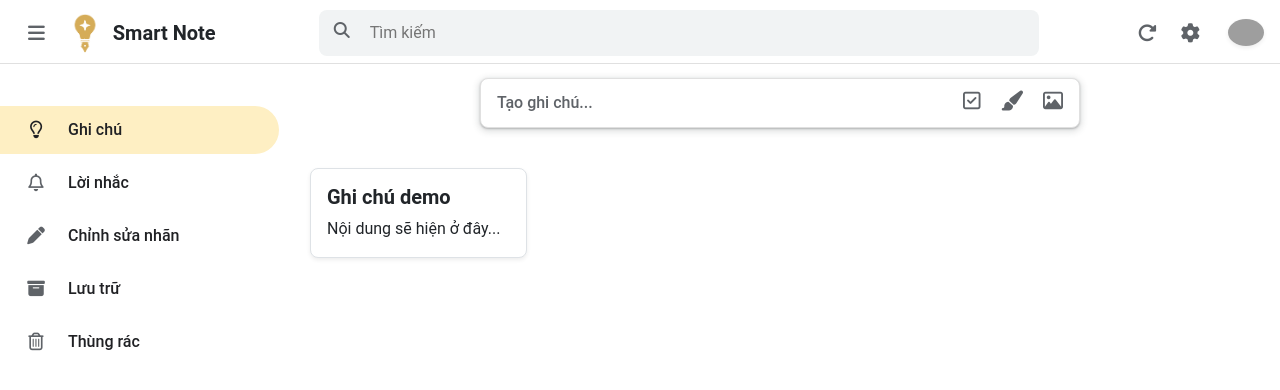
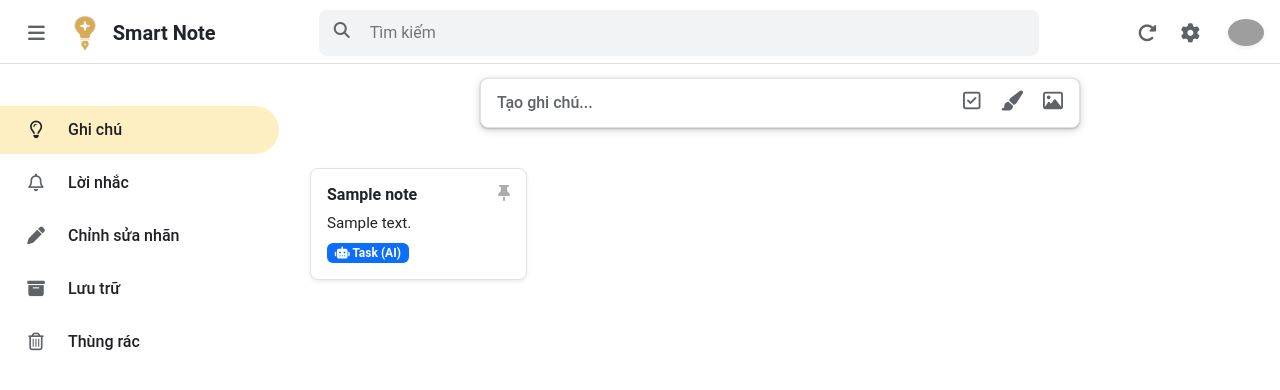
Before and after one commit to ndat99/SmartNote, a Django app: page / in a window 1280 px wide. Shown: the top 390 px of the page. Run offline with Django 5.2, Linux system fonts and the light colour scheme; a user stored in the database is signed in; tables that the repository leaves empty hold one stand-in row (values such as "Sample post"); grey boxes are pictures that could not be loaded.

Commit message:
feat: cập nhật mô hình AI lên 'gemini-2.5-flash'; chạy AI trong thread; sửa giao diện home để hiển thị note list;

```diff
--- a/core/settings.py
+++ b/core/settings.py
@@ -11,7 +11,6 @@ BASE_DIR = Path(__file__).resolve().parent.parent
 SECRET_KEY = os.getenv('SECRET_KEY')
 DEBUG = os.getenv('DEBUG', 'False').lower() == 'true'
 ALLOWED_HOSTS = ['*']
-DEBUG = True,
 GEMINI_API_KEY = os.getenv('GEMINI_API_KEY')
 
 INSTALLED_APPS = [
--- a/notes/views.py
+++ b/notes/views.py
@@ -1,7 +1,40 @@
 from django.shortcuts import render, redirect
 from .models import Note
-from .ai_helper import analyze_note_with_ai
+import threading
 
+try:
+    from .ai_helper import analyze_note_with_ai
+except ImportError:
+    def analyze_note_with_ai(text):
+        return None
+
+# thread gọi API Gemini
+def run_ai_background(note_id, text):
+    try:
+        ai_result = analyze_note_with_ai(text)
+        if ai_result:
+            # Tìm lại cái note vừa lưu trong DB
+            note = Note.objects.get(id=note_id)
+
+            # Cập nhật thông tin AI
+            note.is_task = ai_result.get('is_task')
+            note.is_task_source = 'AI'
+
+            due_date_str = ai_result.get('due_date')
+            if due_date_str:
+                try:
+                    note.due_date = due_date_str
+                    note.due_date_source = 'AI'
+                except Exception:
+                    pass
+
+            # Lưu bản cập nhật vào DB
+            note.save()
+            print(f"[AI] Đã phân tích xong Note ID {note_id}")
+    except Exception as e:
+        print(f"[AI LỖI] {e}")
+
+# hàm view chính
 def home(request):
     if not request.user.is_authenticated:
         return render(request, 'notes/home.html', {'notes': []})
@@ -10,30 +43,25 @@ def home(request):
         title = request.POST.get('title', '')
         content = request.POST.get('content', '')
 
-        if title or content:
-            #1. Tao mot Ghi chu moi
-            note = Note(user=request.user, title=title, content=content)
-            #2. Gop tieu de va noi dung de gui cho AI doc hieu
+        if title.strip() or content.strip():
+            # lưu vào db
+            note = Note.objects.create(
+                user=request.user,
+                title=title,
+                content=content
+            )
+
+            # gộp text gửi AI
             text_to_analyze = f"{title}. {content}"
-            #3. Kich hoat AI chay ngam
-            ai_result = analyze_note_with_ai(text_to_analyze)
-            #4. Tra ket qua ve
-            if ai_result:
-                note.is_task  =ai_result.get('is_task')
-                note.is_task_source = 'AI'
 
-                # Ep kieu ngay thang (neu co)
-                due_date_str =  ai_result.get('due_date')
-                if due_date_str:
-                    try:
-                        note.due_date = due_date_str
-                        note.due_date_source = 'AI'
-                    except Exception:
-                        pass
+            # ĐÁ AI RA CHẠY NGẦM
+            # Web sẽ đi tiếp luôn mà không đứng lại chờ dòng này
+            thread = threading.Thread(target=run_ai_background, args=(note.id, text_to_analyze))
+            thread.start()
 
-                note.save()
-            return redirect('home')
+        return redirect('home')
 
+    # Lấy danh sách note để hiển thị
     notes = Note.objects.filter(user=request.user, is_deleted=False).order_by('-created_at')
 
     return render(request, 'notes/home.html', {'notes': notes})
--- a/templates/notes/home.html
+++ b/templates/notes/home.html
@@ -50,13 +50,29 @@
     </form>
 </div>
 
-<div class="row">
-    <div class="col-md-3">
-        <div class="card bg-white border rounded-3 mb-3 p-3 shadow-sm">
-            <h5 class="fw-bold">Ghi chú demo</h5>
-            <p class="mb-0 text-dark">Nội dung sẽ hiện ở đây...</p>
+<div class="row mt-4">
+    {% for note in notes %}
+    <div class="col-md-3 mb-4">
+        <div class="card bg-white border rounded-3 p-3 shadow-sm h-100 position-relative">
+            <i class="fa-solid fa-thumbtack position-absolute top-0 end-0 mt-3 me-3 text-muted" style="cursor: pointer; opacity: 0.5;"></i>
+
+            {% if note.title %}
+                <h6 class="fw-bold mb-2 pe-3">{{ note.title }}</h6>
+            {% endif %}
+
+            <p class="mb-0 text-dark" style="white-space: pre-wrap; font-size: 0.95rem;">{{ note.content }}</p>
+
+            {% if note.is_task %}
+                <span class="badge bg-primary mt-2" style="width: fit-content;"><i class="fa-solid fa-robot"></i> Task (AI)</span>
+            {% endif %}
         </div>
     </div>
+    {% empty %}
+    <div class="col-12 text-center text-muted mt-5">
+        <i class="fa-regular fa-lightbulb mb-3" style="font-size: 5rem; opacity: 0.2;"></i>
+        <h5 class="fw-normal">Ghi chú bạn thêm sẽ xuất hiện ở đây</h5>
+    </div>
+    {% endfor %}
 </div>
 
 <script>
```
Also changed, not shown: notes/ai_helper.py (+8 -5 lines), static/images/logo.png, static/images/logo_landscape.png.
